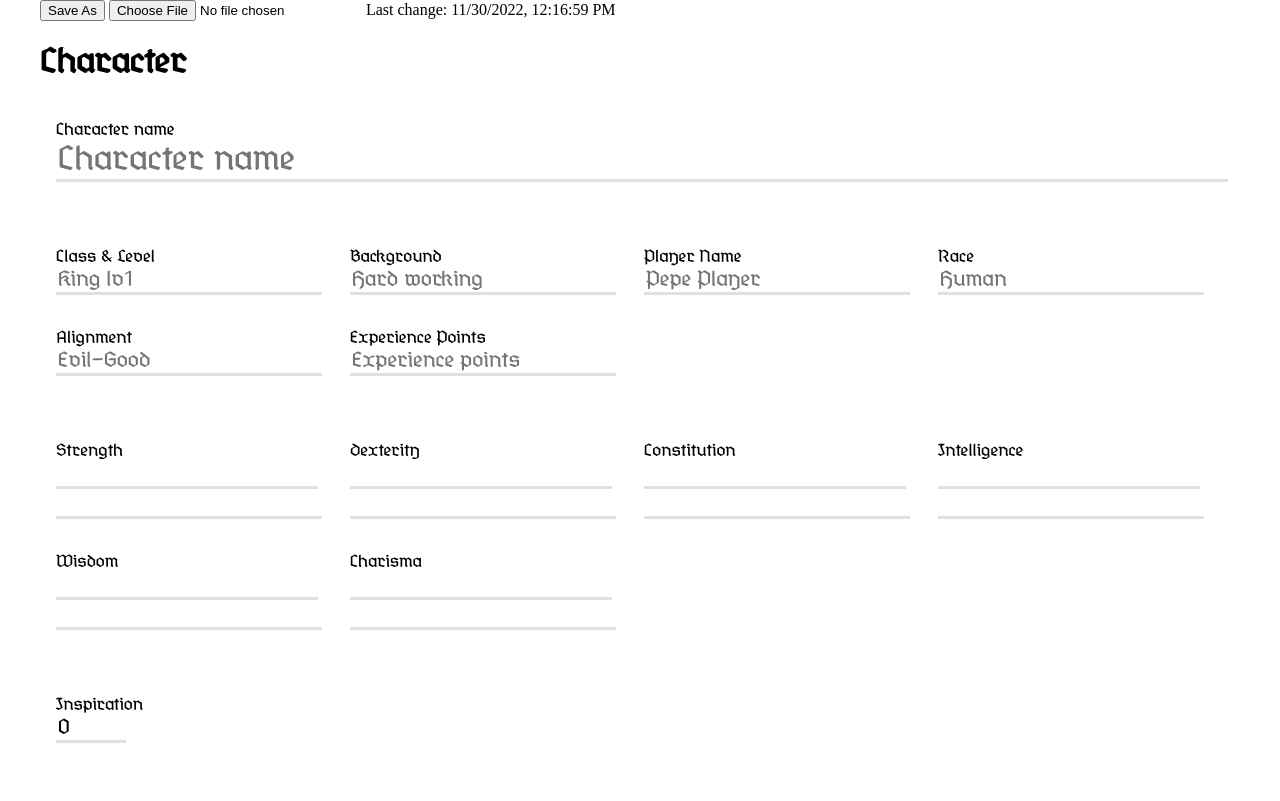
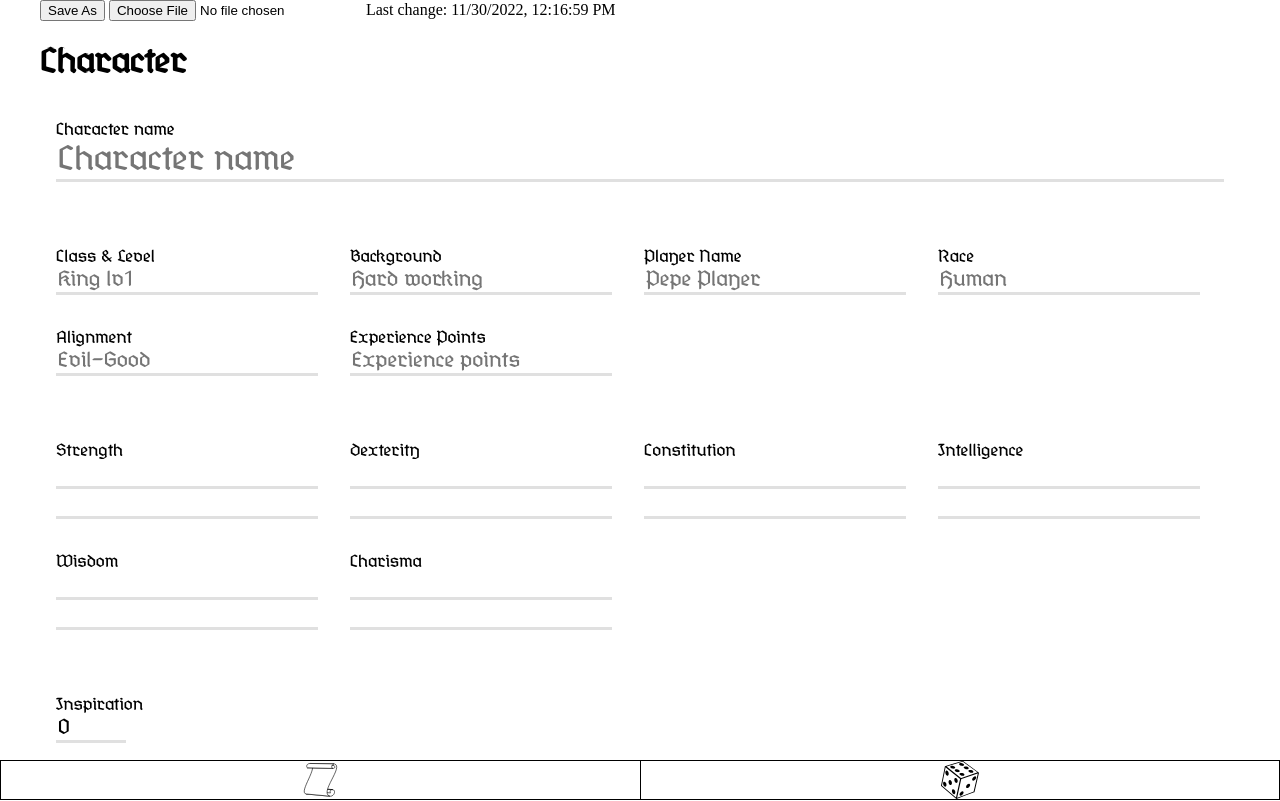
Before and after one commit to zouroboros/dnd-pad, a Svelte app: page / in a window 1280 px wide. Shown: the top 801 px of the page. Built offline with nearby package versions, Linux system fonts and the light colour scheme.

Commit message:
Added app menu.

```diff
--- a/src/App.svelte
+++ b/src/App.svelte
@@ -3,6 +3,9 @@
 
 	import { afterUpdate } from 'svelte';
     import Character from './Character.svelte';
+
+	import scrollSvg from './assets/scroll.svg'
+	import diceSvg from './assets/dice.svg'
 
 	let upgradeCharacter = function(characterObject) {
 		if(!characterObject) {
@@ -85,10 +88,44 @@
 	}
 </script>
 
-<style>
+<style lang="scss">
 .app-menu {
 	position: fixed;
-	bottom: 100;
+	bottom: 0;
+	left: 0;
+	margin: 0;
+	background-color: white;
+	padding: 0;
+	height: 5%;
+	width: 100%;
+	list-style: none;
+	display: flex;
+	flex-direction: row;
+	justify-content: space-around;
+
+	li {
+		display: block;
+		width: 50%;
+		text-align: center;
+		border: 0.1em solid black;
+
+		&:not(:last-child) {
+			border-right: none;
+		}
+
+		button {
+			height: 100%;
+			margin: 0;
+			padding: 0;
+			width: 100%;
+			background: none;
+			border: none;
+		}
+
+		img {
+			height: 100%;
+		}
+	}
 }
 </style>
 
@@ -102,7 +139,7 @@
 <main>
 	<Character character={character}></Character>
 	<menu class="app-menu">
-		<li>Character sheet</li>
-		<li>Actions</li>
+		<li><button type="button"><img src="{scrollSvg}" alt="Character sheet"/></button></li>
+		<li><button type="button"><img src="{diceSvg}" alt="Actions"/></button></li>
 	</menu>
 </main>
--- a/src/global.scss
+++ b/src/global.scss
@@ -8,6 +8,10 @@ $margin: 1rem;
          url('/fonts/Standard Graf/standard-graf_regular.woff') format('woff'),
          url('/fonts/Standard Graf/standard-graf_regular.ttf') format('truetype'),
          url('/fonts/Standard Graf/standard-graf_regular.svg#standardgrafregular') format('svg');
+}
+
+* {
+	box-sizing: border-box;
 }
 
 .gothic * {
```
Also changed, not shown: src/assets/dice.svg (added), src/assets/scroll.svg (added).
